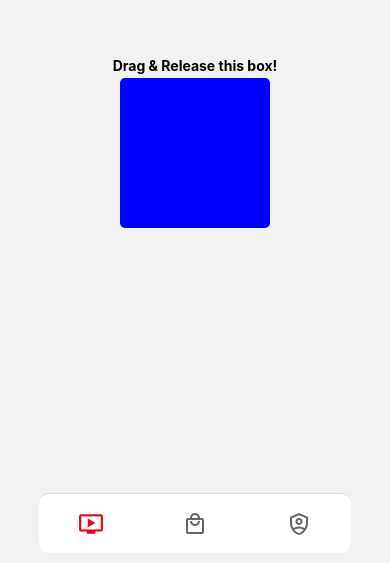
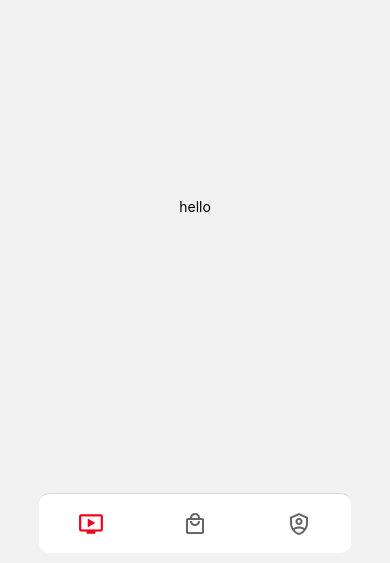
Before and after one commit to JungNh/GoogleStore_JS, a React Native app: screen /AppOther in a window 390 px wide. Shown: the part 281-844 px from the top of the page. Built offline with nearby package versions, Linux system fonts and the light colour scheme.

Commit message:
'animation_home_button'

```diff
--- a/src/screens/short/ShortVideoScreen.js
+++ b/src/screens/short/ShortVideoScreen.js
@@ -1,95 +1,83 @@
-// import React, { useEffect, useState } from 'react'
-// import { View, Text, TextInput, SafeAreaView, KeyboardAvoidingView, TouchableOpacity, Dimensions } from 'react-native'
-// import { setName, setAge } from '../../redux/actions'
-// import ViewImage from '../../component/ViewImage'
-// import { useSelector, useDispatch } from 'react-redux'
-// const { width, height } = Dimensions.get('window')
+import React, { useState, useRef } from 'react';
+import { Animated, PanResponder, View, Image, StyleSheet, Text, Dimensions } from 'react-native';
 
-// export default function ShortVideoScreen({ navigation }) {
-//     const user = useSelector(state => state.userReducer)
-//     const [showImg, setShowImg] = useState(false)
-//     const dispatch = useDispatch()
+const { width, height } = Dimensions.get('screen')
+const spaceWidth = width / 2 - 50
+const spaceHeight = height / 2 - 150
 
-//     useEffect(() => {
-//         // console.log('navigation')
-//         return () => {
-//             console.log('back navigation')
-//         }
-//     }, [navigator])
-//     return (
-//         <SafeAreaView style={{ flex: 1}}>
-//             <KeyboardAvoidingView style={{ flex: 1 }}
-//                 behavior="padding"
-//                 enabled >
-//                 <Text>ShortVideoScreen</Text>
-//                 <Text>{user.name}</Text>
-//                 <TextInput style={{ borderWidth: 0.5 }}
-//                     placeholder='Nhập tên người dùng'
-//                     onChangeText={(text) => {
-//                         dispatch(setName(text))
-//                     }}
-//                 />
-//                 <TouchableOpacity onPress={() => setShowImg(true)}><Text style={{ color: 'black' }}>ShowImage</Text></TouchableOpacity>
-//                 <TouchableOpacity onPress={() => navigation.goBack()}><Text style={{ color: 'black' }}>BackHome</Text></TouchableOpacity>
-//                 <View style={{ position: 'absolute', top: (height - 300) / 2, left:(width-300)/2}}>
-//                     {showImg && <ViewImage callBack={() => setShowImg(false)} />}
-//                 </View>
-//             </KeyboardAvoidingView>
-//         </SafeAreaView>
-//     )
-// }
+const ImageScreen = () => {
 
+  const pan = useRef(new Animated.ValueXY({ x: spaceWidth, y: -spaceHeight })).current;
 
-import React, { useRef } from "react";
-import { Animated, View, StyleSheet, PanResponder, Text } from "react-native";
-
-const App = () => {
-  const pan = useRef(new Animated.ValueXY()).current;
   const panResponder = useRef(
     PanResponder.create({
       onMoveShouldSetPanResponder: () => true,
-      onPanResponderMove: Animated.event([
-        null,
-        { dx: pan.x, dy: pan.y }
-      ]),
+      onPanResponderGrant: () => {
+        pan.setOffset({
+          x: pan.x._value,
+          y: pan.y._value
+        });
+      },
+      onPanResponderMove: Animated.event(
+        //moving
+        [
+          null, //raw event arg ignored
+          { dx: pan.x, dy: pan.y } // dx, dy id gestureState
+        ],
+        { useNativeDriver: false }
+      ),
       onPanResponderRelease: () => {
-        Animated.spring(pan, { toValue: { x: 100, y: 100 }, useNativeDriver:true }).start();
+        // call when stop moving = 'release your finger'
+        console.log(pan.x._value, spaceHeight)
+        pan.flattenOffset();
+        Animated.timing(pan,
+          {
+            toValue: {
+              x: pan.x._value > 0 ? spaceWidth : -spaceWidth,
+              y: Math.abs(pan.y._value) < spaceHeight ? pan.y._value : pan.y._value > 0 ? spaceHeight : -spaceHeight
+            },
+            useNativeDriver: false,
+            duration: 500,
+            delay: 200
+          }).start();
       }
     })
   ).current;
 
   return (
-    <View style={styles.container}>
-      <Text style={styles.titleText}>Drag & Release this box!</Text>
+    <View style={style.mainView}
+      onStartShouldSetResponderCapture={() => { return false }}>
       <Animated.View
         style={{
+          zIndex: 1,
           transform: [{ translateX: pan.x }, { translateY: pan.y }]
         }}
         {...panResponder.panHandlers}
       >
-        <View style={styles.box} />
+        <Image
+          style={style.moviePoster_posterStyle}
+          source={require("../../assets/img/nu_sinh.png")}
+        />
       </Animated.View>
+      <Text>hello</Text>
     </View>
-  );
-}
+  )
 
-const styles = StyleSheet.create({
-  container: {
+
+};
+
+export default ImageScreen;
+
+
+const style = StyleSheet.create({
+  mainView: {
     flex: 1,
     alignItems: "center",
-    justifyContent: "center"
+    justifyContent: "center",
   },
-  titleText: {
-    fontSize: 14,
-    lineHeight: 24,
-    fontWeight: "bold"
-  },
-  box: {
-    height: 150,
-    width: 150,
-    backgroundColor: "blue",
-    borderRadius: 5
+  moviePoster_posterStyle: {
+    resizeMode: "cover",
+    width: 100,
+    height: 130
   }
 });
-
-export default App;
--- a/src/screens/use/UserScreen.js
+++ b/src/screens/use/UserScreen.js
@@ -1,22 +1,52 @@
-import React, {useState, useRef} from 'react';
-import { Animated, PanResponder, View, Image, StyleSheet } from 'react-native';
+// import React, { useEffect, useState } from 'react'
+// import { View, Text, TextInput, SafeAreaView, KeyboardAvoidingView, TouchableOpacity, Dimensions } from 'react-native'
+// import { setName, setAge } from '../../redux/actions'
+// import ViewImage from '../../component/ViewImage'
+// import { useSelector, useDispatch } from 'react-redux'
+// const { width, height } = Dimensions.get('window')
 
-const style = StyleSheet.create({
-  mainView: {
-    flex: 1,
-    alignItems: "center",
-    justifyContent: "center",
-  },
-  moviePoster_posterStyle: {
-    resizeMode: "cover",
-    width:100,
-    height:130
-  }
-});
+// export default function ShortVideoScreen({ navigation }) {
+//     const user = useSelector(state => state.userReducer)
+//     const [showImg, setShowImg] = useState(false)
+//     const dispatch = useDispatch()
 
-const ImageScreen = () => {
+//     useEffect(() => {
+//         // console.log('navigation')
+//         return () => {
+//             console.log('back navigation')
+//         }
+//     }, [navigator])
+//     return (
+//         <SafeAreaView style={{ flex: 1}}>
+//             <KeyboardAvoidingView style={{ flex: 1 }}
+//                 behavior="padding"
+//                 enabled >
+//                 <Text>ShortVideoScreen</Text>
+//                 <Text>{user.name}</Text>
+//                 <TextInput style={{ borderWidth: 0.5 }}
+//                     placeholder='Nhập tên người dùng'
+//                     onChangeText={(text) => {
+//                         dispatch(setName(text))
+//                     }}
+//                 />
+//                 <TouchableOpacity onPress={() => setShowImg(true)}><Text style={{ color: 'black' }}>ShowImage</Text></TouchableOpacity>
+//                 <TouchableOpacity onPress={() => navigation.goBack()}><Text style={{ color: 'black' }}>BackHome</Text></TouchableOpacity>
+//                 <View style={{ position: 'absolute', top: (height - 300) / 2, left:(width-300)/2}}>
+//                     {showImg && <ViewImage callBack={() => setShowImg(false)} />}
+//                 </View>
+//             </KeyboardAvoidingView>
+//         </SafeAreaView>
+//     )
+// }
 
-  const pan = useRef(new Animated.ValueXY()).current;
+
+import React, { useRef } from "react";
+import { Animated, View, StyleSheet, PanResponder, Text, Dimensions } from "react-native";
+
+const { width, height } = Dimensions.get('screen')
+
+const App = () => {
+  const pan = useRef(new Animated.ValueXY({ x: width / 2 - 75, y: -height / 2 + 100 })).current;
 
   const panResponder = useRef(
     PanResponder.create({
@@ -31,8 +61,7 @@ const ImageScreen = () => {
         [
           null,
           { dx: pan.x, dy: pan.y }
-        ],
-        {useNativeDriver: false}
+        ]
       ),
       onPanResponderRelease: () => {
         pan.flattenOffset();
@@ -41,23 +70,37 @@ const ImageScreen = () => {
   ).current;
 
   return (
-      <View style={style.mainView}
-        onStartShouldSetResponderCapture={() => {return false}}>
+    <View style={styles.container}>
+      <Text style={styles.titleText}>Drag this box!</Text>
       <Animated.View
         style={{
           transform: [{ translateX: pan.x }, { translateY: pan.y }]
         }}
         {...panResponder.panHandlers}
       >
-          <Image
-              style={style.moviePoster_posterStyle}
-              source={require("../../assets/img/nu_sinh.png")}
-          />
+        <View style={styles.box} />
       </Animated.View>
     </View>
-    )
+  );
+}
 
+const styles = StyleSheet.create({
+  container: {
+    flex: 1,
+    alignItems: "center",
+    justifyContent: "center"
+  },
+  titleText: {
+    fontSize: 14,
+    lineHeight: 24,
+    fontWeight: "bold"
+  },
+  box: {
+    height: 150,
+    width: 150,
+    backgroundColor: "blue",
+    borderRadius: 5
+  }
+});
 
-};
-
-export default ImageScreen;
+export default App;
```
Lines whose indentation alone changed are shown as unchanged.
